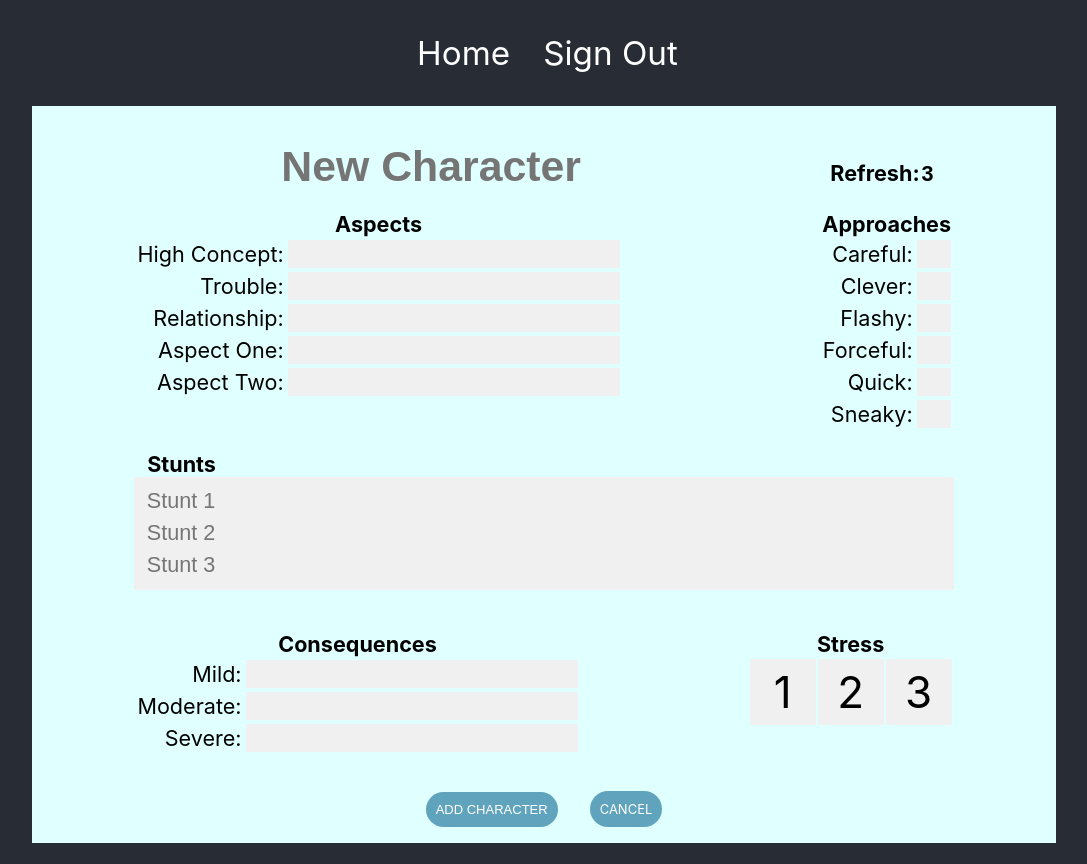
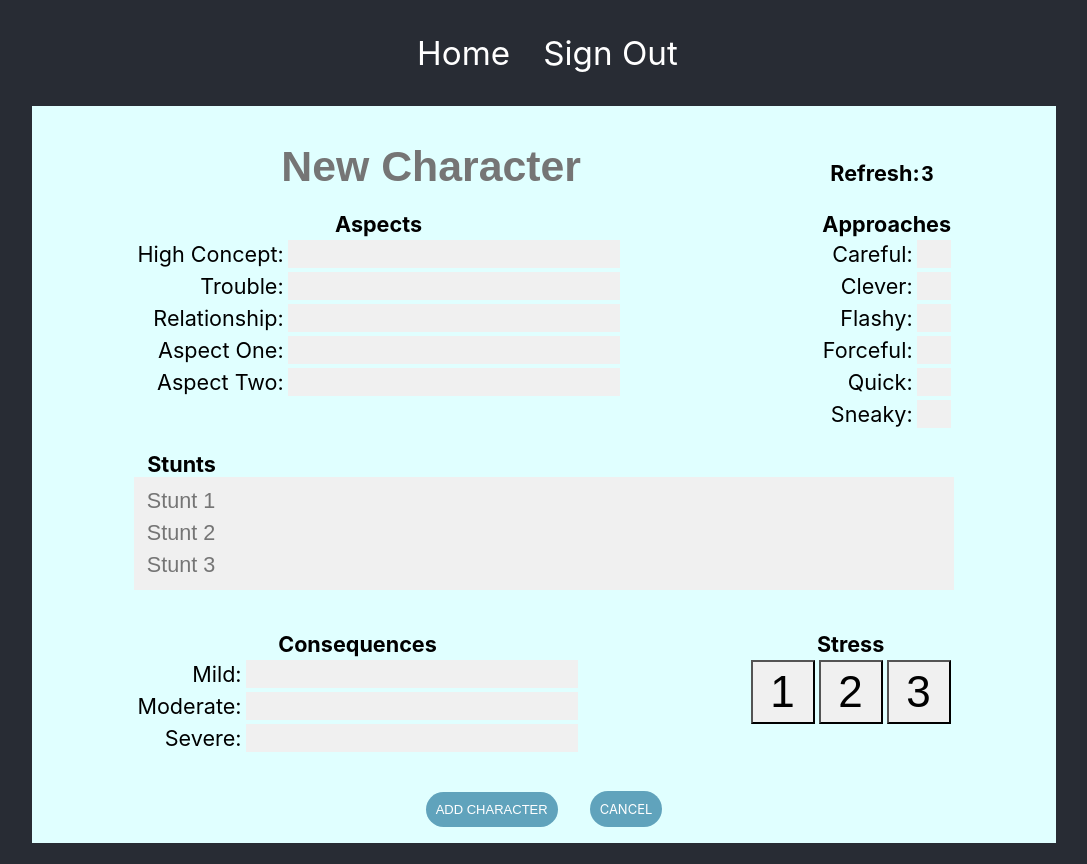
Before and after one commit to GideonBrimleaf/fate_character_generator, a React (Create React App) app: page /new in a window 1280 px wide. Shown: the whole page, without its empty margins (96-1183 px from the left). Built offline with nearby package versions, Linux system fonts and the light colour scheme; no server answers; sample sign-in values are in the browser's storage.

Commit message:
linted stress box

```diff
--- a/src/components/StressBox.js
+++ b/src/components/StressBox.js
@@ -25,9 +25,15 @@ const StressBox = () => {
       <caption>Stress</caption>
       <tbody>
         <tr>
-          <td onClick={checkBox} className={`stress-box ${checked[0] ? 'checked-box' : ''}`}>1</td>
-          <td onClick={checkBox} className={`stress-box ${checked[1] ? 'checked-box' : ''}`}>2</td>
-          <td onClick={checkBox} className={`stress-box ${checked[2] ? 'checked-box' : ''}`}>3</td>
+          <td>
+            <button onClick={checkBox} type="button" className={`stress-box ${checked[0] ? 'checked-box' : ''}`}>1</button>
+          </td>
+          <td>
+            <button onClick={checkBox} type="button" className={`stress-box ${checked[1] ? 'checked-box' : ''}`}>2</button>
+          </td>
+          <td>
+            <button onClick={checkBox} type="button" className={`stress-box ${checked[2] ? 'checked-box' : ''}`}>3</button>
+          </td>
         </tr>
       </tbody>
     </table>
```
